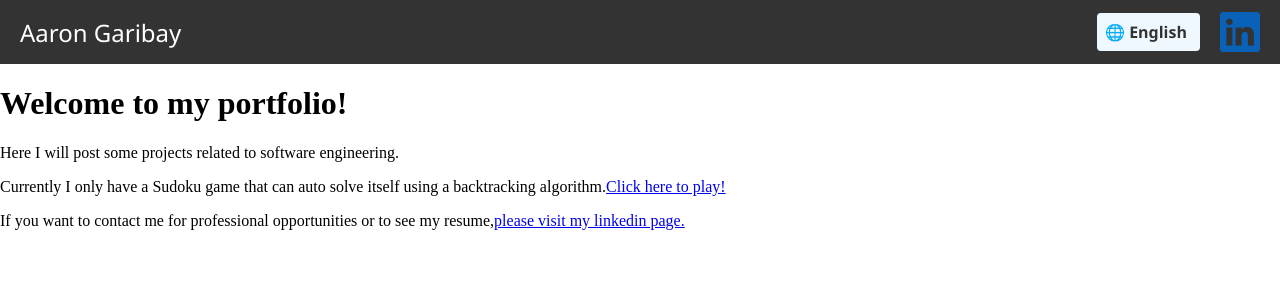
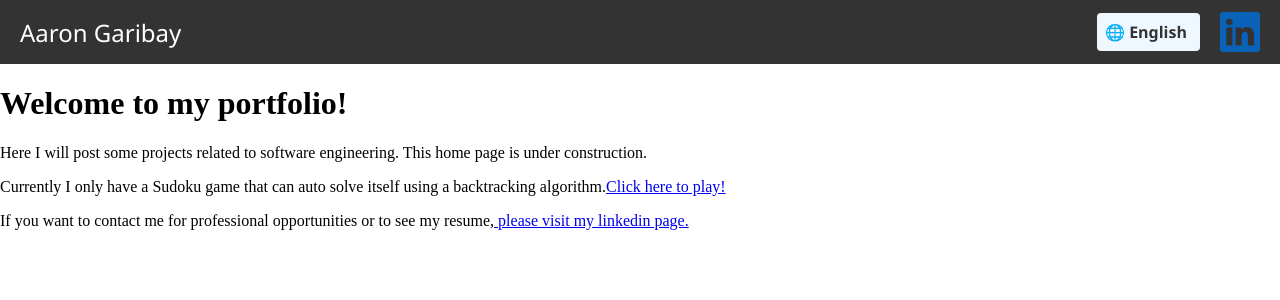
Before and after one commit to aHardReset/sudoku-game-ts, a React (Vite) app: page / in a window 1280 px wide. Shown: the top 300 px of the page. Built offline with nearby package versions, Linux system fonts and the light colour scheme.

Commit message:
minor fix

```diff
--- a/src/Home.tsx
+++ b/src/Home.tsx
@@ -5,7 +5,7 @@ function Home () {
     <div className="home">
       <h1>Welcome to my portfolio!</h1>
       <p>
-        Here I will post some projects related to software engineering.
+        Here I will post some projects related to software engineering. This home page is under construction.
       </p>
       <p>
         Currently I only have a Sudoku game that can auto solve itself using a backtracking algorithm.
@@ -15,7 +15,7 @@ function Home () {
       <p>
         {/* Invite the user to visit my linkedin page */ }
         If you want to contact me for professional opportunities or to see my resume,
-        <a href="/resume">please visit my linkedin page.</a>
+        <a href="/resume"> please visit my linkedin page.</a>
       </p>
 
     </div>
```
